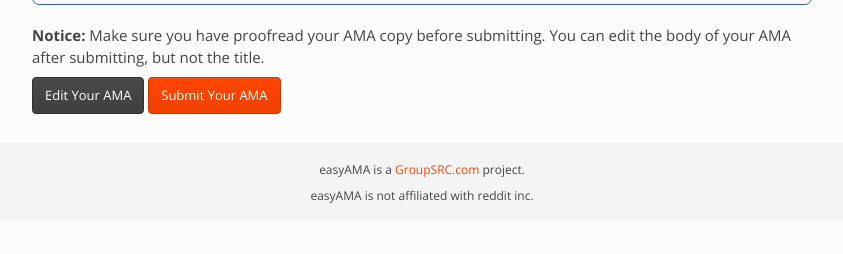
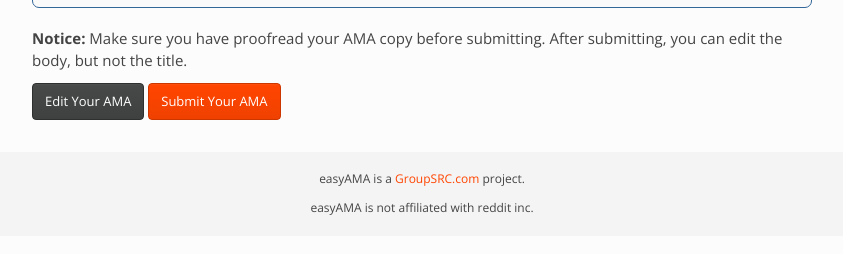
Before and after one commit to davedg629/easyama, a Flask app: template app/templates/preview.html in a window 1280 px wide. Shown: the part 162-416 px from the top of the page, without its empty margins (218-1061 px from the left). Run offline with Flask 2, Linux system fonts and the light colour scheme; the template is opened without the code that fills it, so the values that code supplies are empty; parts of the project's set-up code (start-up, migrations or seed data) failed here and were passed over; some libraries are stand-ins or nearby versions.

Commit message:
Change copy on preview page

```diff
--- a/app/static/css/custom.css
+++ b/app/static/css/custom.css
@@ -17,6 +17,8 @@ a#login-reddit {
 a#login-reddit:hover {background-position: center bottom;}
 
 .page-header {margin-top: 10px;}
+
+p {margin-bottom: 12px;}
 
 /* --- nav bar --- */
 .navbar-nav > li {padding: 14px 0 0;}
@@ -53,7 +55,7 @@ form textarea.form-control {height: 150px;}
 .modal-title {font-weight: bold; font-size: 19px;}
 
 /* --- listing --- */
-.listing .list-item {border-bottom: 1px solid #dddddd; margin: 0 0 16px; padding: 0 0 7px;}
+.listing .list-item {border-bottom: 1px solid #dddddd; margin: 0 0 16px; padding: 0 0 5px;}
 .listing .list-item.last {border-bottom: 0 none; margin-bottom: 0; padding-bottom: 0;}
 .listing .list-item h3 {font-size: 19px; line-height: 23px; margin: 0 0 3px;}
 .listing .list-item p.meta {font-size: 13px;}
--- a/app/templates/preview.html
+++ b/app/templates/preview.html
@@ -22,7 +22,7 @@
 
     </div>
 
-    <p><strong>Notice:</strong> Make sure you have proofread your AMA copy before submitting. You can edit the body of your AMA after submitting, but not the title.</p>
+    <p><strong>Notice:</strong> Make sure you have proofread your AMA copy before submitting. After submitting, you can edit the body, but not the title.</p>
 
     <p><a class="btn btn-default" href="{{ url_for('edit', thread_id=thread.id) }}">Edit Your AMA</a> <a class="btn btn-primary" href="{{ url_for('success', thread_id=thread.id) }}">Submit Your AMA</a></p>
 
```
